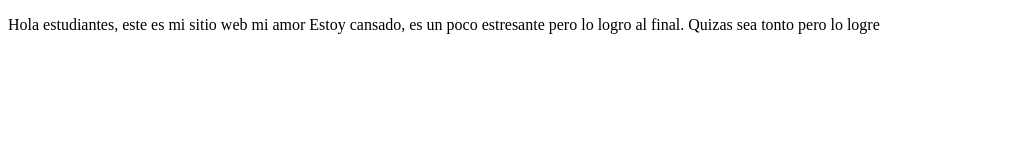
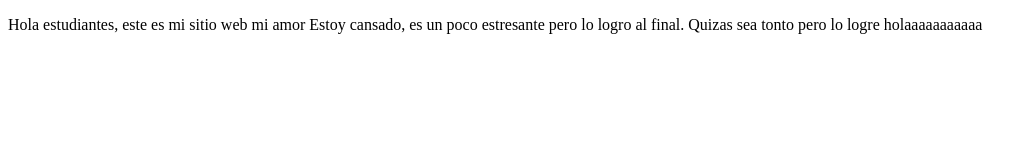
Before and after one commit to Nobumonkeys/proyectoDemoCursoPrework, a plain HTML site: page index.html in a window 1280 px wide. Shown: the whole page, without its empty margins (0-1036 px from the left). Drawn offline with Linux system fonts and the light colour scheme.

Commit message:
Prueba 2

```diff
--- a/index.html
+++ b/index.html
@@ -10,7 +10,7 @@
     <p>
         Hola estudiantes, este es mi sitio web mi amor
         Estoy cansado, es un poco estresante pero lo logro al final.
-        Quizas sea tonto pero lo logre
+        Quizas sea tonto pero lo logre holaaaaaaaaaaa
     </p>
 
 </body>
```
